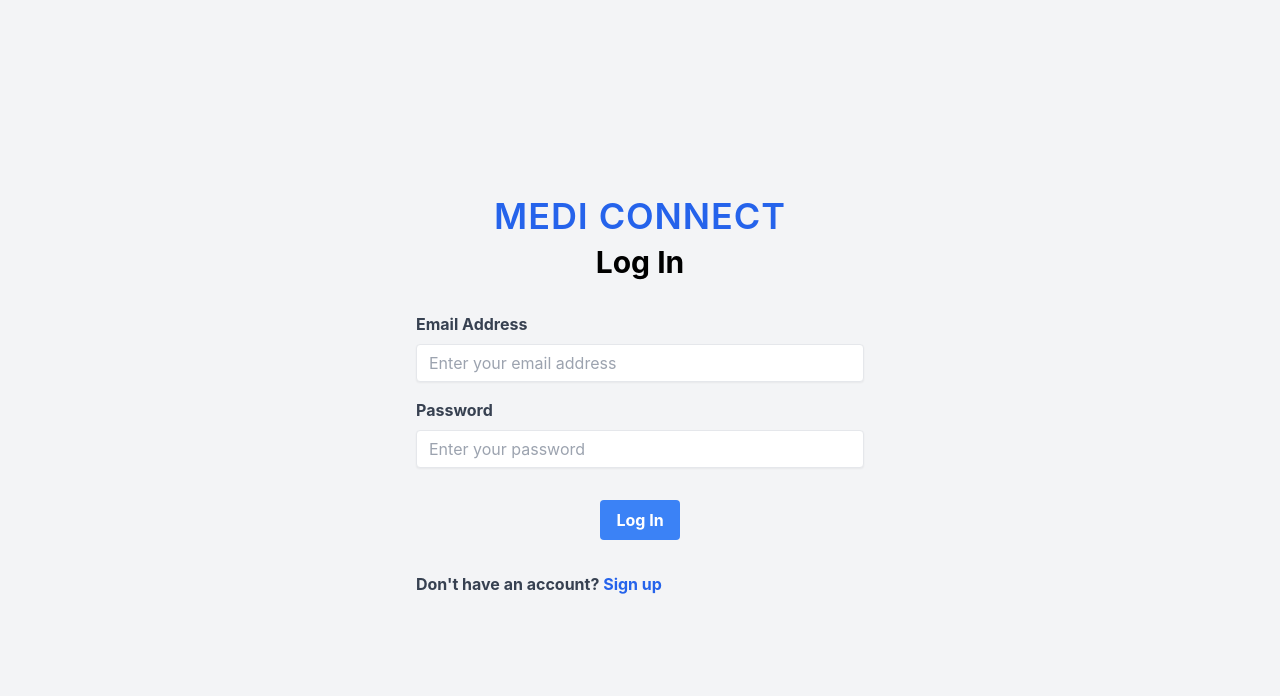
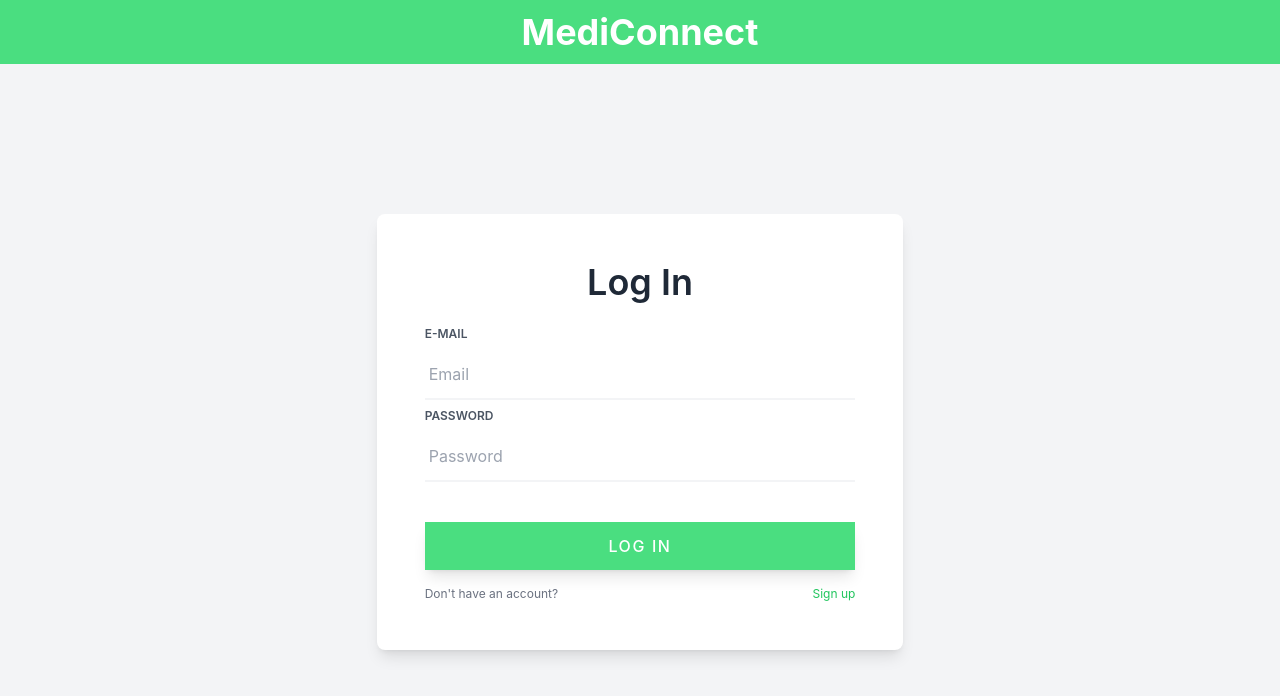
Before and after one commit to nmemarcoding/MediConnect, a React (Create React App) app in the folder client/: page /login in a window 1280 px wide. Shown: the top 696 px of the page. Built offline with nearby package versions, Linux system fonts and the light colour scheme; the HTML template or start-up script is replaced by a standard one.

Commit message:
Updated LoginPage component with new form fields and validation

```diff
--- a/client/src/pages/loginPage/loginPage.js
+++ b/client/src/pages/loginPage/loginPage.js
@@ -4,7 +4,7 @@ import { publicRequest } from '../../hooks/requestMethods';
 import { useNavigate } from 'react-router-dom';
 import useStore from '../../store';
 
-export default function LoginPage() {
+const LoginPage = () => {
     const addUserInfo = useStore((state) => state.addUserInfo);
     const navigate = useNavigate();
     const [formData, setFormData] = useState({
@@ -14,10 +14,10 @@ export default function LoginPage() {
     const [isLoading, setIsLoading] = useState(false);
 
     const handleInputChange = (event) => {
-    const { id, value } = event.target;
+        const { name, value } = event.target;
         setFormData((prevFormData) => ({
             ...prevFormData,
-      [id]: value
+            [name]: value
         }));
     };
 
@@ -29,7 +29,7 @@ export default function LoginPage() {
             .then((response) => {
                 alert('Logged in successfully');
                 addUserInfo(response.data);
-        if(response.data.isAdmin === true){
+                if (response.data.isAdmin) {
                     navigate('/admindashboard');
                 } else {
                     navigate('/');
@@ -44,73 +44,35 @@ export default function LoginPage() {
     };
 
     return (
-    <div className="flex flex-col items-center justify-center min-h-screen bg-gray-100 px-4 sm:px-0 pt-12 pb-12">
-      <h2 className="text-3xl sm:text-4xl font-semibold mb-2 tracking-wide text-blue-600 uppercase">Medi Connect</h2>
-      <h1 className="text-2xl sm:text-3xl font-bold mb-8 text-center">Log In</h1>
-      <form className="w-full max-w-md" onSubmit={handleSubmit}>
-        <div className="mb-4">
-          <label htmlFor="email" className="text-gray-700 font-bold mb-2 block">
-            Email Address
-          </label>
-          <input
-            type="email"
-            id="email"
-            className="appearance-none border shadow-sm rounded w-full py-2 px-3 text-gray-700 leading-tight focus:outline-none focus:shadow-outline-blue transition duration-150"
-            placeholder="Enter your email address"
-            value={formData.email}
-            onChange={handleInputChange}
-          />
+        <div className="flex flex-col h-screen bg-gray-100">
+            <div className="flex justify-center items-center h-16 bg-green-400 text-white">
+                <h1 className="text-2xl md:text-4xl font-bold">MediConnect</h1>
             </div>
+            <div className="grid place-items-center mx-2 my-20 sm:my-auto">
+                <div className="w-11/12 p-12 sm:w-8/12 md:w-1/2 lg:w-5/12 bg-white rounded-lg shadow-lg">
+                    <h2 className="text-center font-semibold text-3xl lg:text-4xl text-gray-800">Log In</h2>
 
-        <div className="mb-4">
-          <label htmlFor="password" className="text-gray-700 font-bold mb-2 block">
-            Password
-          </label>
-          <input
-            type="password"
-            id="password"
-            className="appearance-none border shadow-sm rounded w-full py-2 px-3 text-gray-700 leading-tight focus:outline-none focus:shadow-outline-blue transition duration-150"
-            placeholder="Enter your password"
-            value={formData.password}
-            onChange={handleInputChange}
-          />
+                    <form className="mt-6" onSubmit={handleSubmit}>
+                        <div className="flex flex-col items-center">
+                            <div className="w-full">
+                                <label htmlFor="email" className="block text-xs font-semibold text-gray-600 uppercase">E-mail</label>
+                                <input id="email" type="email" name="email" placeholder="Email" autoComplete="email" value={formData.email} onChange={handleInputChange} className="block w-full py-3 px-1 mt-2 text-gray-800 appearance-none border-b-2 border-gray-100 focus:outline-none focus:border-green-400" required />
+
+                                <label htmlFor="password" className="block mt-2 text-xs font-semibold text-gray-600 uppercase">Password </label>
+                                <input id="password" type="password" name="password" placeholder="Password" autoComplete="new-password" value={formData.password} onChange={handleInputChange} className="block w-full py-3 px-1 mt-2 mb-4 text-gray-800 appearance-none border-b-2 border-gray-100 focus:outline-none focus:border-green-400" required />
+
+                                <button type="submit" disabled={isLoading} className={`w-full py-3 mt-6 font-medium tracking-widest text-white uppercase bg-green-400 shadow-lg focus:outline-none hover:bg-green-500 hover:shadow-none ${isLoading ? 'cursor-not-allowed' : ''}`}>
+                                    {isLoading ? 'Loading...' : 'Log In'}
+                                </button>
+
+                                <p className="flex justify-between inline-block mt-4 text-xs text-gray-500 cursor-pointer hover:text-black">Don't have an account? <Link to="/signup" className="text-green-500 hover:text-green-600">Sign up</Link></p>
                             </div>
-
-        <div className="flex items-center justify-center mt-6 sm:mt-8 mb-4 sm:mb-8">
-          <button
-            type="submit"
-            className={`bg-blue-500 hover:bg-blue-700 text-white font-bold py-2 px-4 rounded focus:outline-none focus:shadow-outline transition duration-150 ${isLoading ? 'cursor-not-allowed' : ''}`}
-            disabled={isLoading}
-          >
-            {isLoading ? (
-              <>
-                <svg className="animate-spin h-5 w-5 mr-3" viewBox="0 0 24 24">
-                  <circle
-                    className="opacity-25"
-                    cx="12"
-                    cy="12"
-                    r="10"
-                    stroke="currentColor"
-                    strokeWidth="4"
-                  ></circle>
-                  <path
-                    className="opacity-75"
-                    fill="currentColor"
-                    d="M4 12a8 8 0 018-8V0C5.373 0 0 5.373 0 12h4zm2 5.291A7.962 7.962 0 014 12H0c0 3.042 1.135 5.824 3 7.938l3-2.647z"
-                  ></path>
-                </svg>
-
-              </>
-            ) : (
-              'Log In'
-            )}
-          </button>
-        </div>
-
-        <div className="text-gray-700 font-bold mb-2 block">
-          Don't have an account? <Link to="/signup" className="text-blue-600 hover:text-blue-800">Sign up</Link>
                         </div>
                     </form>
                 </div>
-  )
-}
+            </div>
+        </div>
+    );
+};
+
+export default LoginPage;
```
Lines whose indentation alone changed are shown as unchanged.
